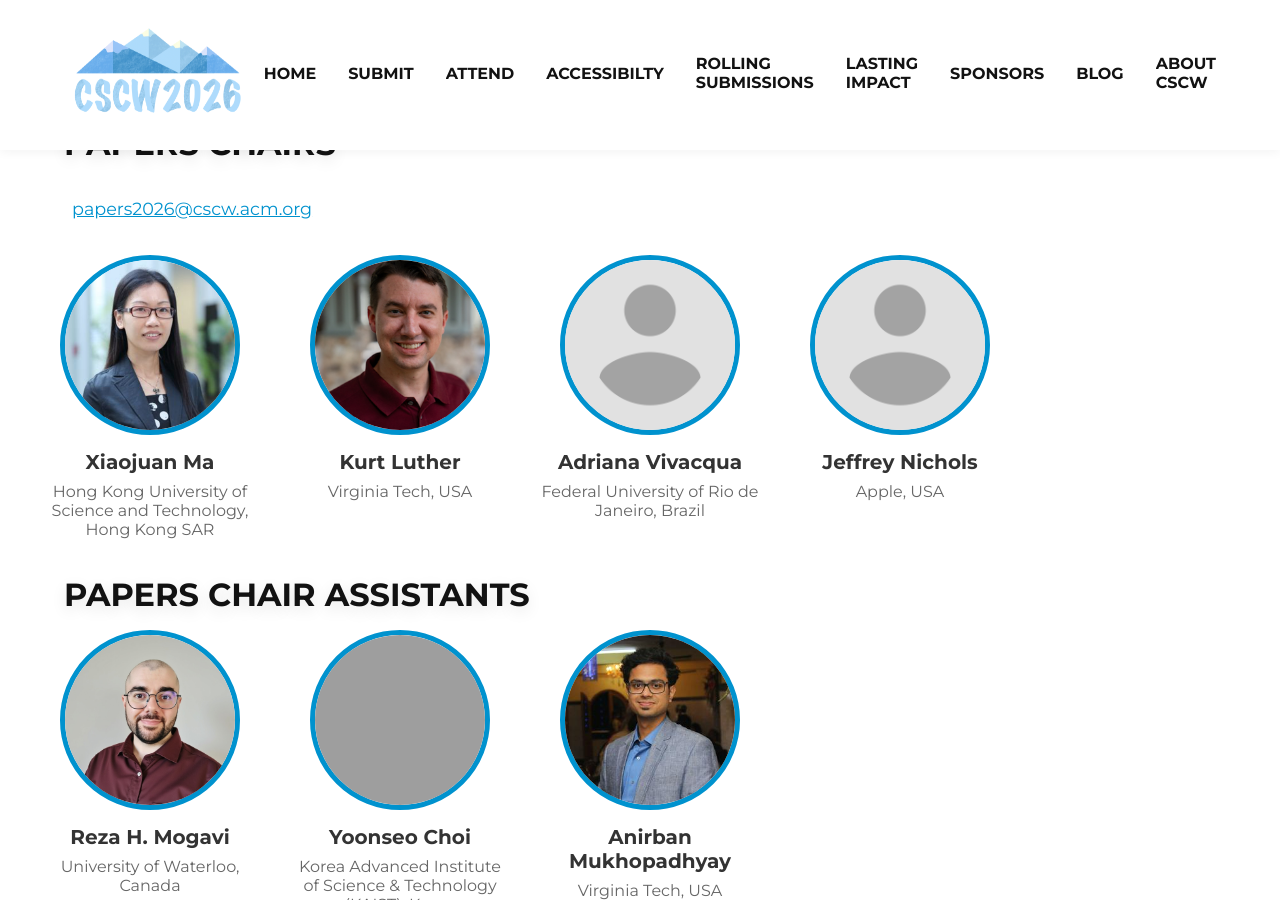
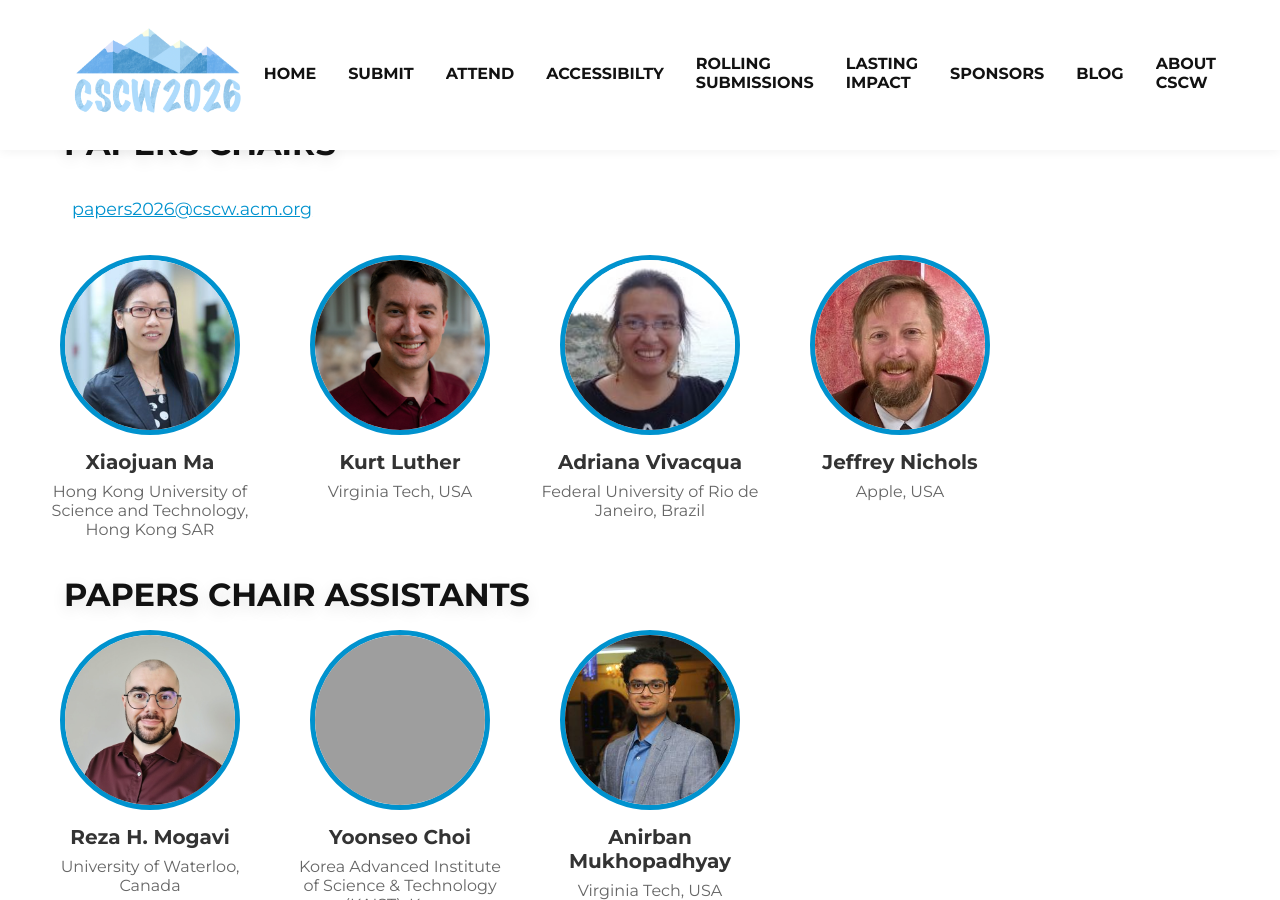
Before and after one commit to anthonypinter/cscw2026-website, a Jekyll site: the page built from organizing.html, in a window 1280 px wide and 900 px high, scrolled down 600 px. Built offline with Jekyll 4.4.1, drawn with Linux system fonts in a browser that asks for light colours; grey boxes are pictures that could not be loaded.

Commit message:
Update organizing.html

```diff
--- a/organizing.html
+++ b/organizing.html
@@ -60,13 +60,13 @@ section_id: home
         </div>
 
         <div class="circle-item">
-          <img src="images/placeholder.png" alt="Profile Image 3" class="circle-image">
+          <img src="images/adriana.jpeg" alt="Profile Image 3" class="circle-image">
           <p class="title">Adriana Vivacqua</p>
           <p class="subtitle"> Federal University of Rio de Janeiro, Brazil</p>
       </div>
 
       <div class="circle-item">
-          <img src="images/placeholder.png" alt="Profile Image 4" class="circle-image">
+          <img src="images/jeffrey.jpeg" alt="Profile Image 4" class="circle-image">
           <p class="title">Jeffrey Nichols</p>
           <p class="subtitle">Apple, USA</p>
       </div>
@@ -126,13 +126,13 @@ section_id: home
       </div>
       <div class="flex-container">
         <div class="circle-item">
-            <img src="images/placeholder.png" alt="Profile Image 1" class="circle-image">
+            <img src="images/yubo.jpeg" alt="Profile Image 1" class="circle-image">
             <p class="title">Yubo Kou</p>
             <p class="subtitle">Penn State University, USA</p>
         </div>
 
          <div class="circle-item">
-            <img src="images/placeholder.png" alt="Profile Image 2" class="circle-image">
+            <img src="images/cheon.jpg" alt="Profile Image 2" class="circle-image">
             <p class="title">EunJeong Cheon</p>
             <p class="subtitle">Syracuse University, USA</p>
         </div>
@@ -149,13 +149,13 @@ section_id: home
        <div class="flex-container">
 
         <div class="circle-item">
-            <img src="images/placeholder.png" alt="Profile Image 1" class="circle-image">
+            <img src="images/alex.jpeg" alt="Profile Image 1" class="circle-image">
             <p class="title">Aleksandra Sarcevic</p>
             <p class="subtitle">Drexel University, USA</p>
         </div>
 
          <div class="circle-item">
-            <img src="images/placeholder.png" alt="Profile Image 2" class="circle-image">
+            <img src="images/wang.jpg" alt="Profile Image 2" class="circle-image">
             <p class="title">Hao-Chuan Wang</p>
             <p class="subtitle">University of California, Davis, USA</p>
         </div>
@@ -172,7 +172,7 @@ section_id: home
       <div class="flex-container">
 
         <div class="circle-item">
-            <img src="images/placeholder.png" alt="Profile Image 1" class="circle-image">
+            <img src="images/dominic.jpg" alt="Profile Image 1" class="circle-image">
             <p class="title">Dominic Difranzo</p>
             <p class="subtitle">Lehigh University, USA</p>
         </div>
@@ -199,7 +199,7 @@ section_id: home
         </div>
 
          <div class="circle-item">
-            <img src="images/placeholder.png" alt="Profile Image 2" class="circle-image">
+            <img src="images/pawel.png" alt="Profile Image 2" class="circle-image">
             <p class="title">Paweł W. Woźniak</p>
             <p class="subtitle">TU Wien, Austria</p>
         </div>
@@ -234,7 +234,7 @@ section_id: home
         </div>
 
         <div class="circle-item">
-            <img src="images/placeholder.png" alt="Profile Image 1" class="circle-image">
+            <img src="images/cliff.jpg" alt="Profile Image 1" class="circle-image">
             <p class="title">Cliff Lampe</p>
             <p class="subtitle">University of Michigan, USA</p>
         </div>
@@ -307,7 +307,7 @@ section_id: home
 
         <!-- Item 2 -->
         <div class="circle-item">
-            <img src="images/lingl.png" alt="Profile Image 2" class="circle-image">
+            <img src="images/lingyuan.jpg" alt="Profile Image 2" class="circle-image">
             <p class="title">Lingyuan Li</p>
             <p class="subtitle">Meta, USA</p>
         </div>
@@ -376,7 +376,7 @@ section_id: home
         </div>
 
          <div class="circle-item">
-            <img src="images/placeholder.png" alt="Profile Image 2" class="circle-image">
+            <img src="images/daricia.jpg" alt="Profile Image 2" class="circle-image">
             <p class="title">Daricia Wilkinson</p>
             <p class="subtitle">Arizona State University, USA</p>
         </div>
@@ -393,13 +393,13 @@ section_id: home
       <div class="flex-container">
         <!-- Item 1 -->
         <div class="circle-item">
-            <img src="images/placeholder.png" alt="Profile Image 1" class="circle-image">
+            <img src="images/mTixier.jpg" alt="Profile Image 1" class="circle-image">
             <p class="title">Matthieu Tixier</p>
             <p class="subtitle">Troyes University of Technology, France</p>
         </div>
 
          <div class="circle-item">
-            <img src="images/placeholder.png" alt="Profile Image 2" class="circle-image">
+            <img src="images/patrick.jpg" alt="Profile Image 2" class="circle-image">
             <p class="title">Patrick A. Carrington</p>
             <p class="subtitle">Carnegie Mellon University, USA</p>
         </div>
@@ -419,7 +419,7 @@ section_id: home
             <p class="subtitle">Notion AI, USA</p>
         </div>
          <div class="circle-item">
-            <img src="images/placeholder.png" alt="Profile Image 2" class="circle-image">
+            <img src="images/tejas.jpeg" alt="Profile Image 2" class="circle-image">
             <p class="title">Tejas Peesapati</p>
             <p class="subtitle">Amazon, USA</p>
         </div>
@@ -448,7 +448,7 @@ section_id: home
       <div class="flex-container">
         <!-- Item 1 -->
         <div class="circle-item">
-            <img src="images/placeholder.png" alt="Profile Image 1" class="circle-image">
+            <img src="images/marina.jpeg" alt="Profile Image 1" class="circle-image">
             <p class="title">Marina Kogan</p>
             <p class="subtitle">University of Utah, USA</p>
         </div>
```
